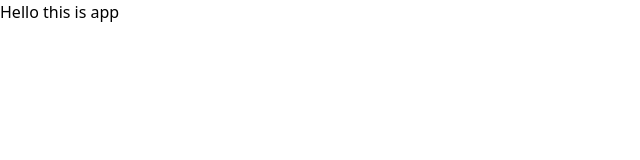
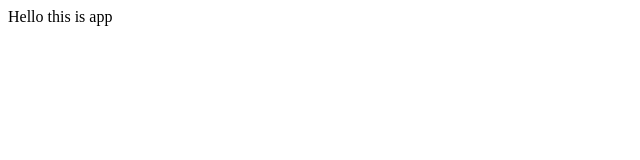
Before and after one commit to Paskab012/redux-tailwind, a React (Create React App) app: page / in a window 1280 px wide. Shown: the top 160 px of the page, without its empty margins (0-640 px from the left). Built offline with nearby package versions, Linux system fonts and the light colour scheme.

Commit message:
Add components to the project

```diff
--- a/craco.config.js
+++ b/craco.config.js
@@ -1,10 +1,12 @@
+/* eslint-disable global-require */
+/* eslint-disable import/no-extraneous-dependencies */
 module.exports = {
   style: {
-      postcss: {
+    postcssOptions: {
       plugins: [
         require('tailwindcss'),
         require('autoprefixer'),
       ],
     },
   },
-  }
+};
--- a/package.json
+++ b/package.json
@@ -42,6 +42,8 @@
     "@babel/plugin-syntax-jsx": "^7.16.7",
     "@babel/preset-env": "^7.16.11",
     "@babel/preset-react": "^7.16.7",
+    "@tailwindcss/forms": "^0.5.0",
+    "@tailwindcss/postcss7-compat": "^2.2.17",
     "autoprefixer": "^9.8.8",
     "eslint": "^7.32.0",
     "eslint-config-airbnb": "^18.2.1",
@@ -54,6 +56,6 @@
     "stylelint-config-standard": "^21.0.0",
     "stylelint-csstree-validator": "^1.9.0",
     "stylelint-scss": "^3.21.0",
-    "tailwindcss": "^3.0.23"
+    "tailwindcss": "npm:@tailwindcss/postcss7-compat@^2.2.17"
   }
 }
--- a/src/App.js
+++ b/src/App.js
@@ -1,9 +1,9 @@
-import React from "react";
+import React from 'react';
 
 function App() {
   return (
     <div className="App">
-     Hello this is app
+      Hello this is app
     </div>
   );
 }
--- a/src/index.js
+++ b/src/index.js
@@ -1,11 +1,11 @@
 import React from 'react';
 import ReactDOM from 'react-dom';
-import './index.css';
+// import './index.css';
 import App from './App';
 
 ReactDOM.render(
   <React.StrictMode>
     <App />
   </React.StrictMode>,
-  document.getElementById('root')
+  document.getElementById('root'),
 );
--- a/tailwind.config.js
+++ b/tailwind.config.js
@@ -1,11 +1,16 @@
+/* eslint-disable import/no-extraneous-dependencies */
+/* eslint-disable global-require */
 module.exports = {
   purge: ['./src/**/*.{js,jsx,ts,tsx}', './public/index.html'],
-  darkMode: false, // or 'media' or 'class'
+  darkMode: 'class', // or 'media' or 'class'
   theme: {
     extend: {},
   },
   variants: {
-    extend: {},
+    extend: {
+      backgroundColor: ['checked'],
+      borderColor: ['checked'],
+    },
   },
   plugins: [],
 };
```
Also changed, not shown: src/components/AllSubmissions/index.js (added), src/components/Home/index.js (added), src/components/NewSubmission/index.js (added), 1 other file (tests, documents, lock files or other folders). Lines whose indentation alone changed are shown as unchanged.
